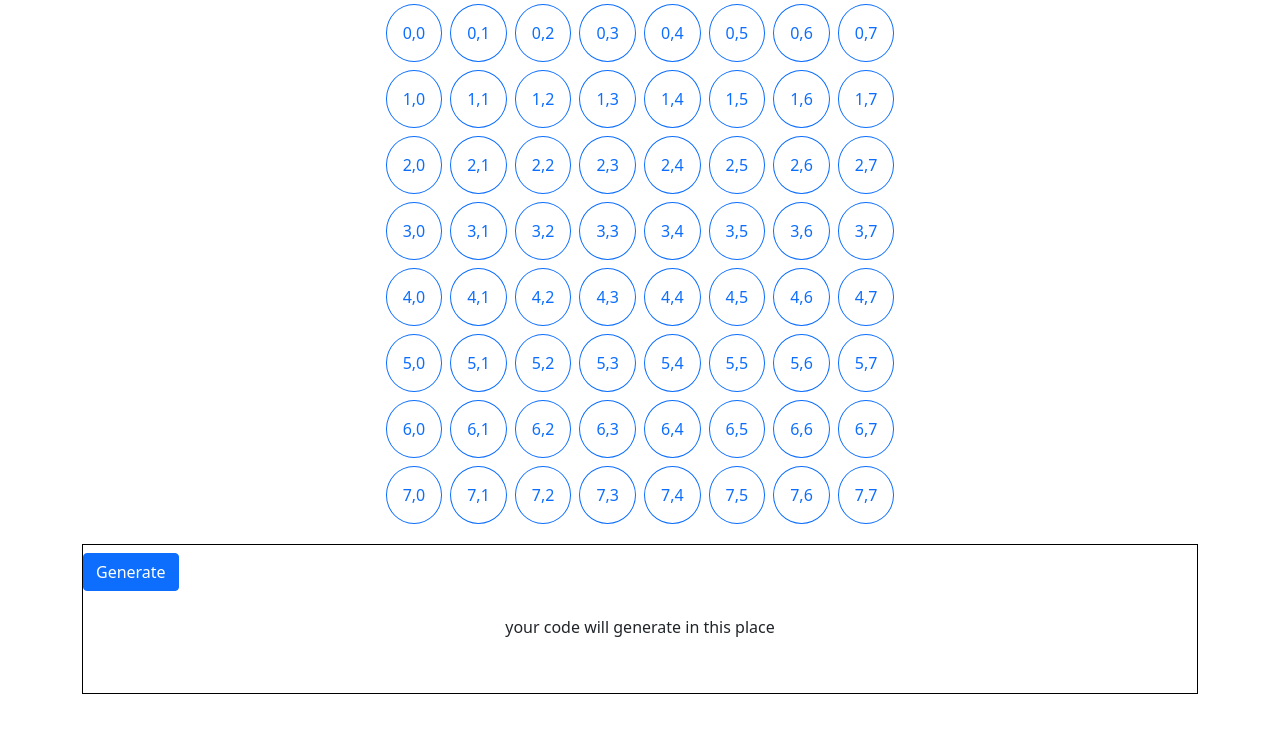
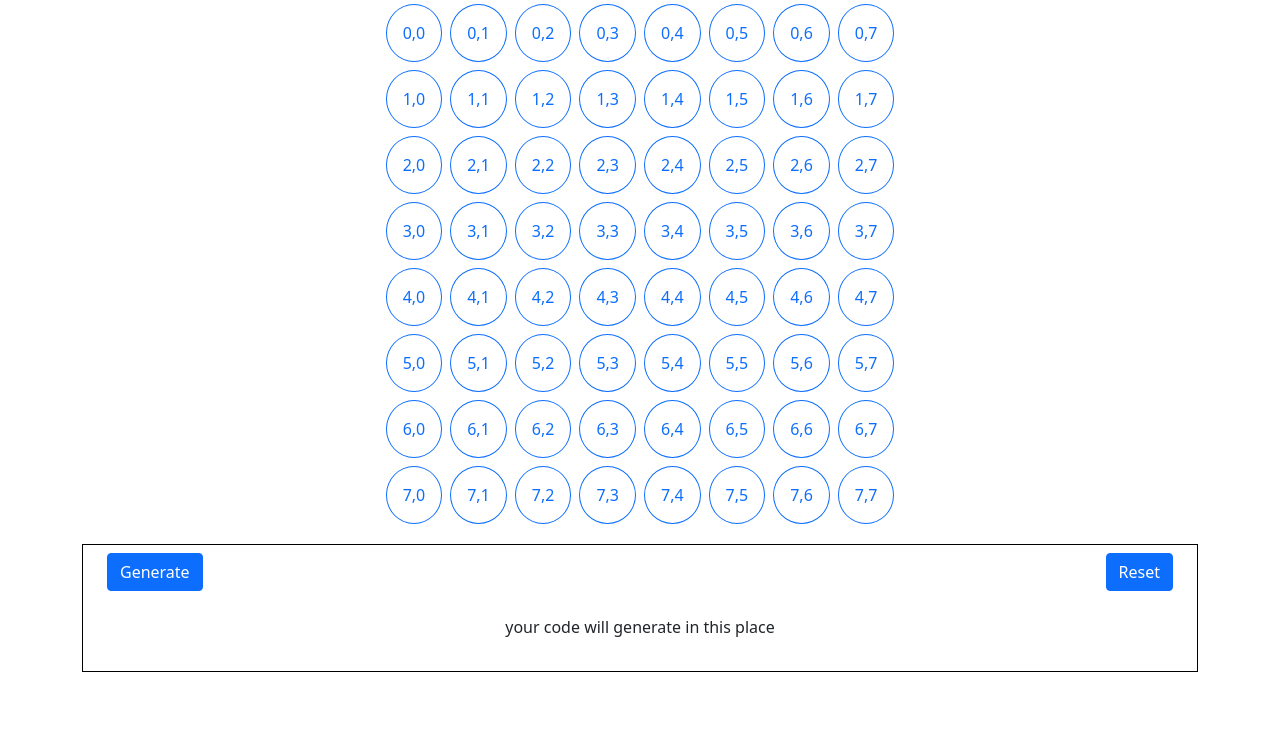
Before and after one commit to Mahbub96/dot_matrix, a plain HTML site: page index.html in a window 1280 px wide. Drawn offline with nearby package versions, Linux system fonts and the light colour scheme.

Commit message:
fixed some bug

```diff
--- a/index.html
+++ b/index.html
@@ -21,11 +21,13 @@
         <div class="display_panel"></div>
       </div>
 
-      <div
-        class="my-3 py-2 overflow-auto"
-        style="height: 150px; border: 1px solid black"
-      >
-        <button class="btn btn-primary" onclick="generate()">Generate</button>
+      <div class="my-3 py-2" style="border: 1px solid black">
+        <button class="mx-4 float-left btn btn-primary" onclick="generate()">
+          Generate
+        </button>
+        <button class="mx-4 float-end btn btn-primary" onclick="reset()">
+          Reset
+        </button>
         <div class="d-flex justify-content-center code my-4">
           your code will generate in this place
         </div>
--- a/script.js
+++ b/script.js
@@ -26,7 +26,7 @@ const preload = () => {
   for (let i = 0; i < 8; i++) {
     for (let j = 0; j < 8; j++) {
       col.push(
-        `<input type="button" onclick='click1(${i},${j})' id='btn${i},${j}' class='btn btn-outline-primary p-3 m-1 rounded-circle' value=${i},${j} />`
+        `<input type="button" onclick='click1(${i},${j})' id='btn${i},${j}' class='btn btn-outline-primary p-md-3 m-md-1 rounded-circle' value=${i},${j} />`
       );
     }
     col.push("<br/>");
@@ -95,4 +95,8 @@ const generate = () => {
   code.innerText = generateCode;
 };
 
+const reset = () => {
+  location.reload();
+};
+
 preload();
```
